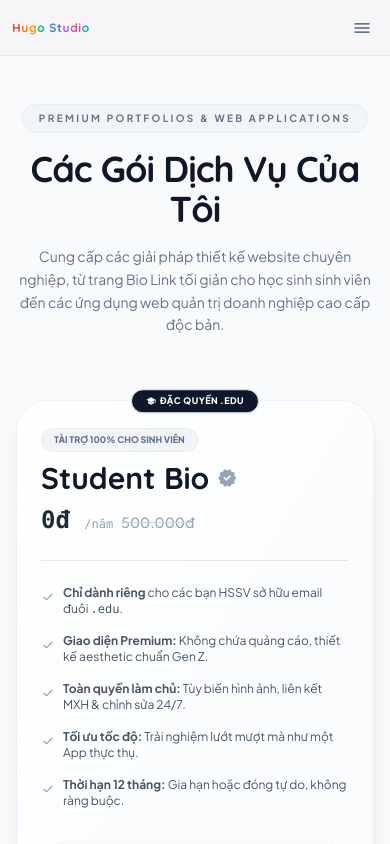
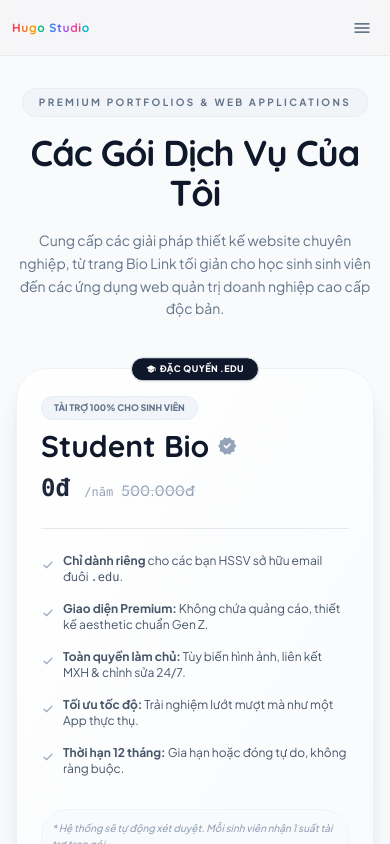
Before and after one commit to Hugo-huy2004/BAOGIA, a React (Vite) app: page /services in a window 390 px wide. Built offline with nearby package versions, Linux system fonts and the light colour scheme; no server answers.

Commit message:
fix services page mobile layout

```diff
--- a/src/pages/ServicesPage.jsx
+++ b/src/pages/ServicesPage.jsx
@@ -30,7 +30,7 @@ export default function ServicesPage() {
   };
 
   return (
-    <div className="max-w-6xl mx-auto space-y-16 py-12 px-4 md:px-6 mb-16 text-slate-800 dark:text-slate-100">
+    <div className="max-w-6xl mx-auto space-y-12 md:space-y-16 py-8 md:py-12 px-4 md:px-6 mb-16 text-slate-800 dark:text-slate-100">
 
       {/* Header section */}
       <section className="text-center space-y-4 max-w-3xl mx-auto">
@@ -46,7 +46,7 @@ export default function ServicesPage() {
       </section>
 
       {/* Services Grid */}
-      <section className="grid grid-cols-1 md:grid-cols-3 gap-8 items-stretch">
+      <section className="grid grid-cols-1 lg:grid-cols-3 gap-10 lg:gap-8 items-stretch mt-4 md:mt-8">
 
         {/* Tier 1: Student Bio (Free) */}
         <div className="flex flex-col justify-between rounded-[2rem] bg-gradient-to-br from-white to-slate-50 dark:from-[#12111a] dark:to-black border border-slate-200/50 dark:border-white/10 p-6 sm:p-8 shadow-xl hover:shadow-2xl transition-all duration-300 relative group overflow-visible">
```
